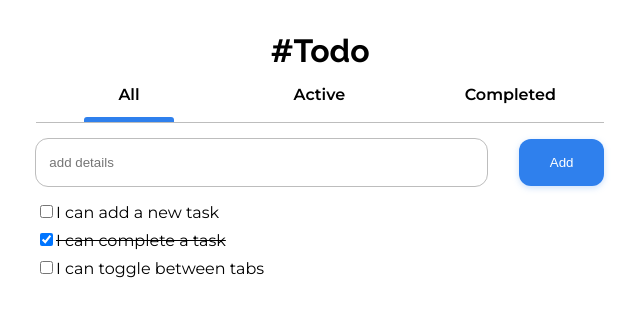
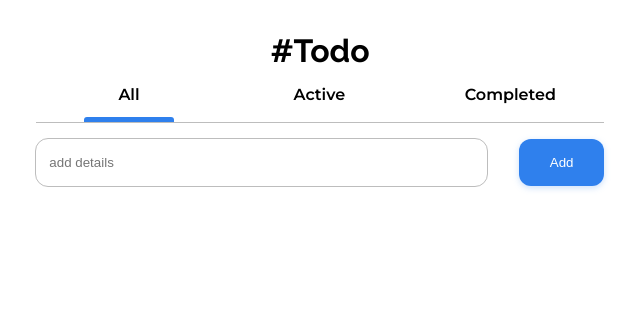
Before and after one commit to cacosted/react-tasks, a React (Vite) app: page / in a window 1280 px wide. Shown: the top 316 px of the page, without its empty margins (320-960 px from the left). Built offline with nearby package versions, Linux system fonts and the light colour scheme.

Commit message:
add useLocalStorage hook, add persistent data

```diff
--- a/src/components/App/index.jsx
+++ b/src/components/App/index.jsx
@@ -5,15 +5,9 @@ import { TaskList } from '../Tasklist'
 import { Title, Container } from './styles'
 import { useTasks } from '../../hooks/useTasks'
 
-const initialTaskList = [
-  { text: 'I can add a new task', completed: false },
-  { text: 'I can complete a task', completed: true },
-  { text: 'I can toggle between tabs', completed: false }
-]
-
 export const App = () => {
   const [activeTab, setActiveTab] = useState('All')
-  const { tasks, createTask, completeTask, deleteTask, deleteAllTasks } = useTasks(initialTaskList)
+  const { tasks, createTask, completeTask, deleteTask, deleteAllTasks } = useTasks()
   return (
     <Container>
       <Title>#Todo</Title>
--- /dev/null
+++ b/src/hooks/useLocalStorage.js
@@ -0,0 +1,24 @@
+import { useEffect, useState } from 'react'
+
+export const useLocalStorage = (keyName, initialValue) => {
+  const [storeItem, setStoreItem] = useState(initialValue)
+
+  const setNewValue = (value) => {
+    const stringData = JSON.stringify(value)
+    localStorage.setItem(keyName, stringData)
+    setStoreItem(value)
+  }
+  const getStoreItem = (key) => {
+    return JSON.parse(localStorage.getItem(key))
+  }
+
+  useEffect(() => {
+    const storeStarter = getStoreItem(keyName) ?? initialValue
+    setStoreItem(storeStarter)
+  }, [])
+
+  return [
+    storeItem,
+    setNewValue
+  ]
+}
--- a/src/hooks/useTasks.js
+++ b/src/hooks/useTasks.js
@@ -1,8 +1,10 @@
-import { useState } from 'react'
+import { useLocalStorage } from './useLocalStorage'
+
+const TASK_KEY = 'TASK_LIST_V1'
 
 export const useTasks = (initial = []) => {
-  const [tasks, setTasks] = useState(initial)
-
+  // const [tasks, setTasks] = useState(initial)
+  const [tasks, setTasks] = useLocalStorage(TASK_KEY, initial)
   const createTask = (newTask) => {
     if (newTask.trim()) {
       const updatedTasks = [
@@ -12,6 +14,7 @@ export const useTasks = (initial = []) => {
       setTasks(updatedTasks)
     }
   }
+
   const completeTask = ({ target }) => {
     const currentId = target.parentElement.id
 
```
